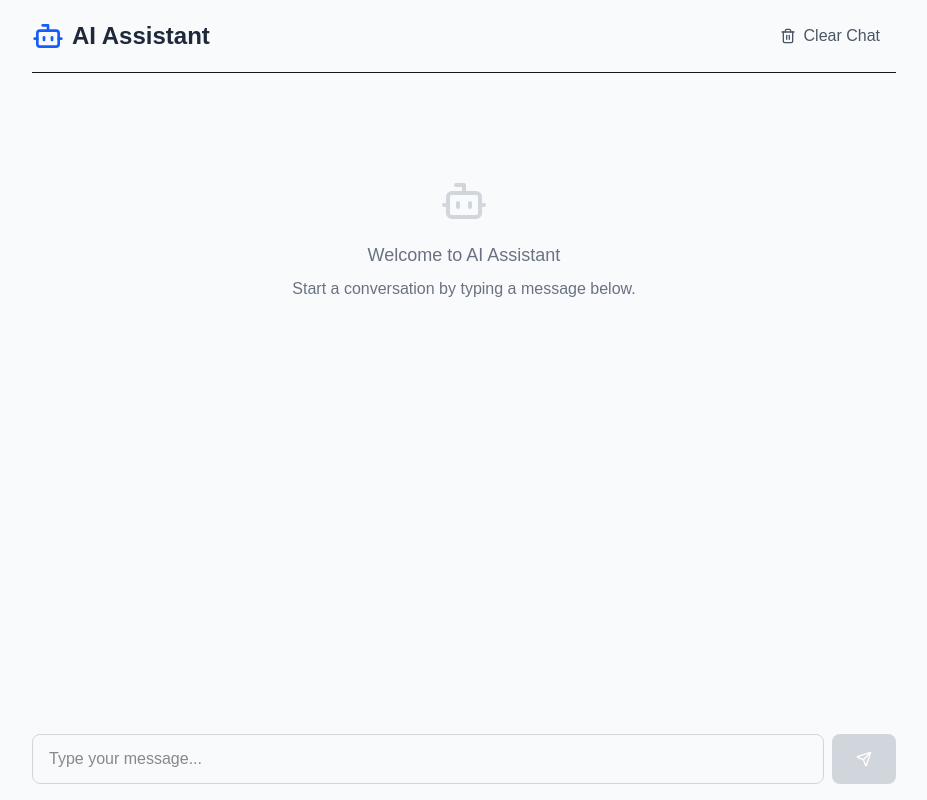
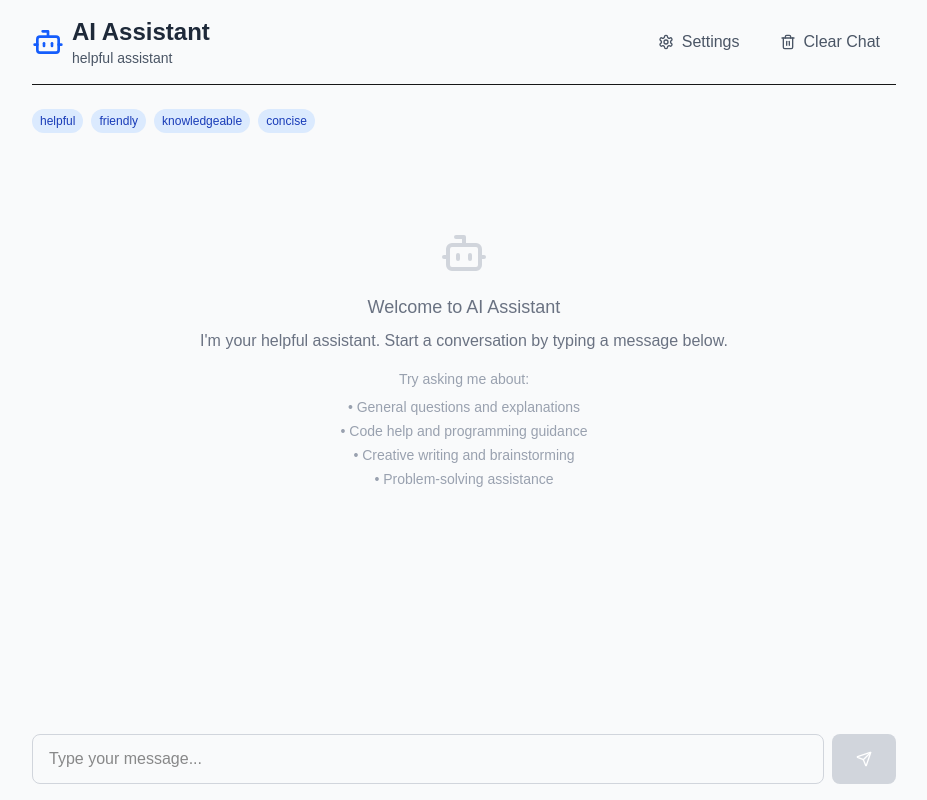
Before and after one commit to wyle-timing-xx/ai-agent-vercel-next1, a Next.js app: page / in a window 1280 px wide. Shown: the whole page, without its empty margins (176-1103 px from the left). Built offline with nearby package versions, Linux system fonts and the light colour scheme.

Commit message:
Update ChatInterface with settings panel integration

```diff
--- a/src/components/ChatInterface.tsx
+++ b/src/components/ChatInterface.tsx
@@ -1,16 +1,19 @@
 'use client';
 
-import React from 'react';
+import React, { useState } from 'react';
 import { useAtom } from 'jotai';
 import { useChat } from 'ai/react';
-import { Send, Trash2, Bot, User } from 'lucide-react';
-import { messagesAtom, inputAtom, isLoadingAtom, clearChatAtom } from '@/store/atoms';
+import { Send, Trash2, Bot, User, Settings } from 'lucide-react';
+import { messagesAtom, inputAtom, isLoadingAtom, clearChatAtom, agentPersonalityAtom } from '@/store/atoms';
+import SettingsPanel from './SettingsPanel';
 
 export default function ChatInterface() {
   const [messages, setMessages] = useAtom(messagesAtom);
   const [input, setInput] = useAtom(inputAtom);
   const [isLoading, setIsLoading] = useAtom(isLoadingAtom);
   const [, clearChat] = useAtom(clearChatAtom);
+  const [agentPersonality] = useAtom(agentPersonalityAtom);
+  const [showSettings, setShowSettings] = useState(false);
 
   const {
     messages: chatMessages,
@@ -55,8 +58,19 @@ export default function ChatInterface() {
       <div className="flex items-center justify-between mb-6 pb-4 border-b">
         <div className="flex items-center space-x-2">
           <Bot className="h-8 w-8 text-blue-600" />
-          <h1 className="text-2xl font-bold text-gray-800">AI Assistant</h1>
+          <div>
+            <h1 className="text-2xl font-bold text-gray-800">{agentPersonality.name}</h1>
+            <p className="text-sm text-gray-600">{agentPersonality.role}</p>
           </div>
+        </div>
+        <div className="flex items-center space-x-2">
+          <button
+            onClick={() => setShowSettings(true)}
+            className="flex items-center space-x-2 px-4 py-2 text-gray-600 hover:text-blue-600 hover:bg-blue-50 rounded-lg transition-colors"
+          >
+            <Settings className="h-4 w-4" />
+            <span>Settings</span>
+          </button>
           <button
             onClick={handleClearChat}
             className="flex items-center space-x-2 px-4 py-2 text-gray-600 hover:text-red-600 hover:bg-red-50 rounded-lg transition-colors"
@@ -65,14 +79,40 @@ export default function ChatInterface() {
             <span>Clear Chat</span>
           </button>
         </div>
+      </div>
+
+      {/* Agent Traits */}
+      {agentPersonality.traits.length > 0 && (
+        <div className="mb-4">
+          <div className="flex flex-wrap gap-2">
+            {agentPersonality.traits.map((trait, index) => (
+              <span
+                key={index}
+                className="px-2 py-1 bg-blue-100 text-blue-800 text-xs rounded-full"
+              >
+                {trait}
+              </span>
+            ))}
+          </div>
+        </div>
+      )}
 
       {/* Messages */}
       <div className="flex-1 overflow-y-auto space-y-4 mb-4">
         {messages.length === 0 ? (
           <div className="text-center text-gray-500 mt-20">
             <Bot className="h-12 w-12 mx-auto mb-4 text-gray-300" />
-            <h3 className="text-lg font-medium mb-2">Welcome to AI Assistant</h3>
-            <p>Start a conversation by typing a message below.</p>
+            <h3 className="text-lg font-medium mb-2">Welcome to {agentPersonality.name}</h3>
+            <p>I'm your {agentPersonality.role}. Start a conversation by typing a message below.</p>
+            <div className="mt-4 text-sm text-gray-400">
+              <p>Try asking me about:</p>
+              <ul className="mt-2 space-y-1">
+                <li>• General questions and explanations</li>
+                <li>• Code help and programming guidance</li>
+                <li>• Creative writing and brainstorming</li>
+                <li>• Problem-solving assistance</li>
+              </ul>
+            </div>
           </div>
         ) : (
           messages.map((message, index) => (
@@ -140,6 +180,9 @@ export default function ChatInterface() {
           <Send className="h-4 w-4" />
         </button>
       </form>
+
+      {/* Settings Panel */}
+      <SettingsPanel isOpen={showSettings} onClose={() => setShowSettings(false)} />
     </div>
   );
 }
```
Lines whose indentation alone changed are shown as unchanged.
